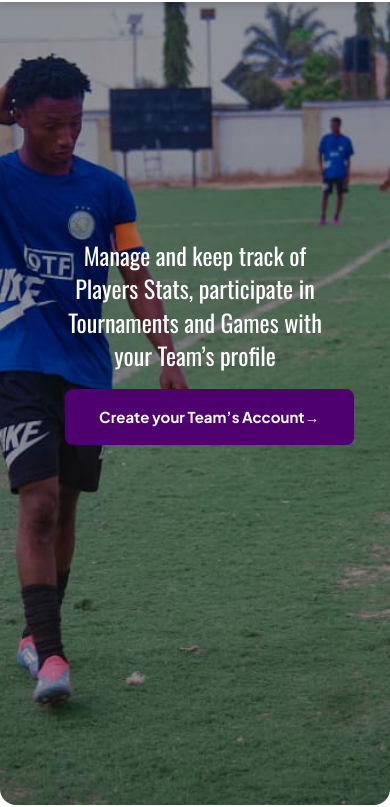
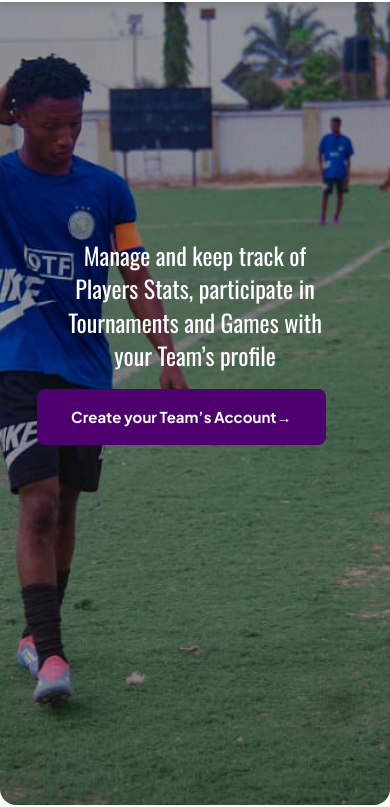
Before and after one commit to adeniyipeter/playing-for, a plain HTML site: page index.html in a window 390 px wide. Shown: the part 46-853 px from the top of the page. Drawn offline with nearby package versions, Linux system fonts and the light colour scheme; a script that the page names is missing.

Commit message:
landing page

```diff
--- a/player.css
+++ b/player.css
@@ -566,7 +566,7 @@ margin: 0 auto;
   }
   .btn-primary {
     width: 111%;
-
+    margin-left: -28px
   }
 
   .Features-badge {
```
